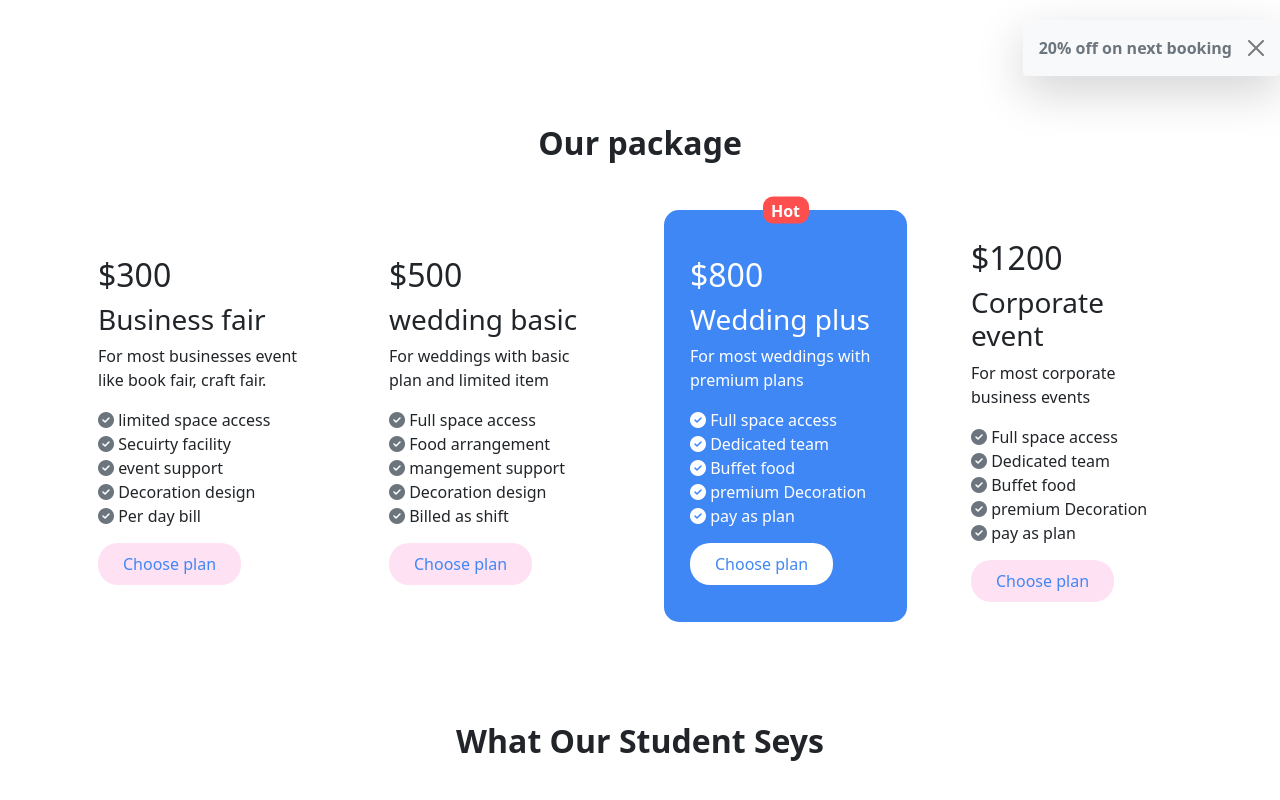
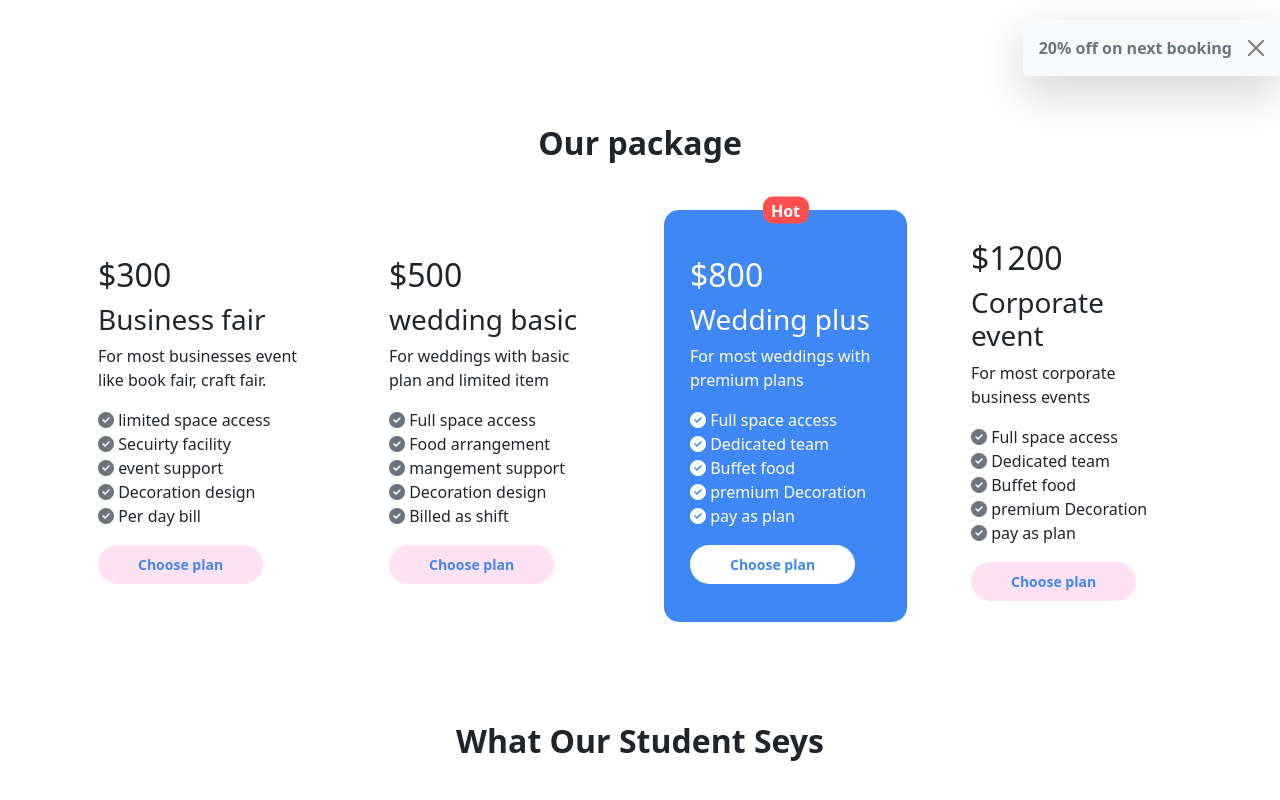
Before and after one commit to NurulHudaDev/NH-Convention-Center, a plain HTML site: page index.html in a window 1280 px wide. Shown: the part 1404-2204 px from the top of the page. Drawn offline with nearby package versions, Linux system fonts and the light colour scheme.

Commit message:
Assignment-03

```diff
--- a/index.html
+++ b/index.html
@@ -63,7 +63,7 @@
                   The perfect venue for your <br />
                   next event
                 </h1>
-                <p>
+                <p class="mb-4">
                   Amet minim mollit non deserunt ullamco est sit aliqua <br />
                   dolor do amet sint. Velit officia consequat duis enim velit
                 </p>
--- a/style.css
+++ b/style.css
@@ -23,8 +23,8 @@ body{
 #button{
     text-decoration: none;
     background-color: #ffe1f4;
-    padding: 10px 25px;
+    padding: 10px 40px;
     border-radius: 20px;
     color: #3F87F5;
-    font-weight: normal;
+    font-size: 14px;
 }
```
Also changed, not shown: images/banner.png (deleted), images/google-logo-history-png-28041.png (deleted), images/person 1.png (deleted), images/person 2.png (deleted), images/person 3.png (deleted), images/wedding.png (deleted).
